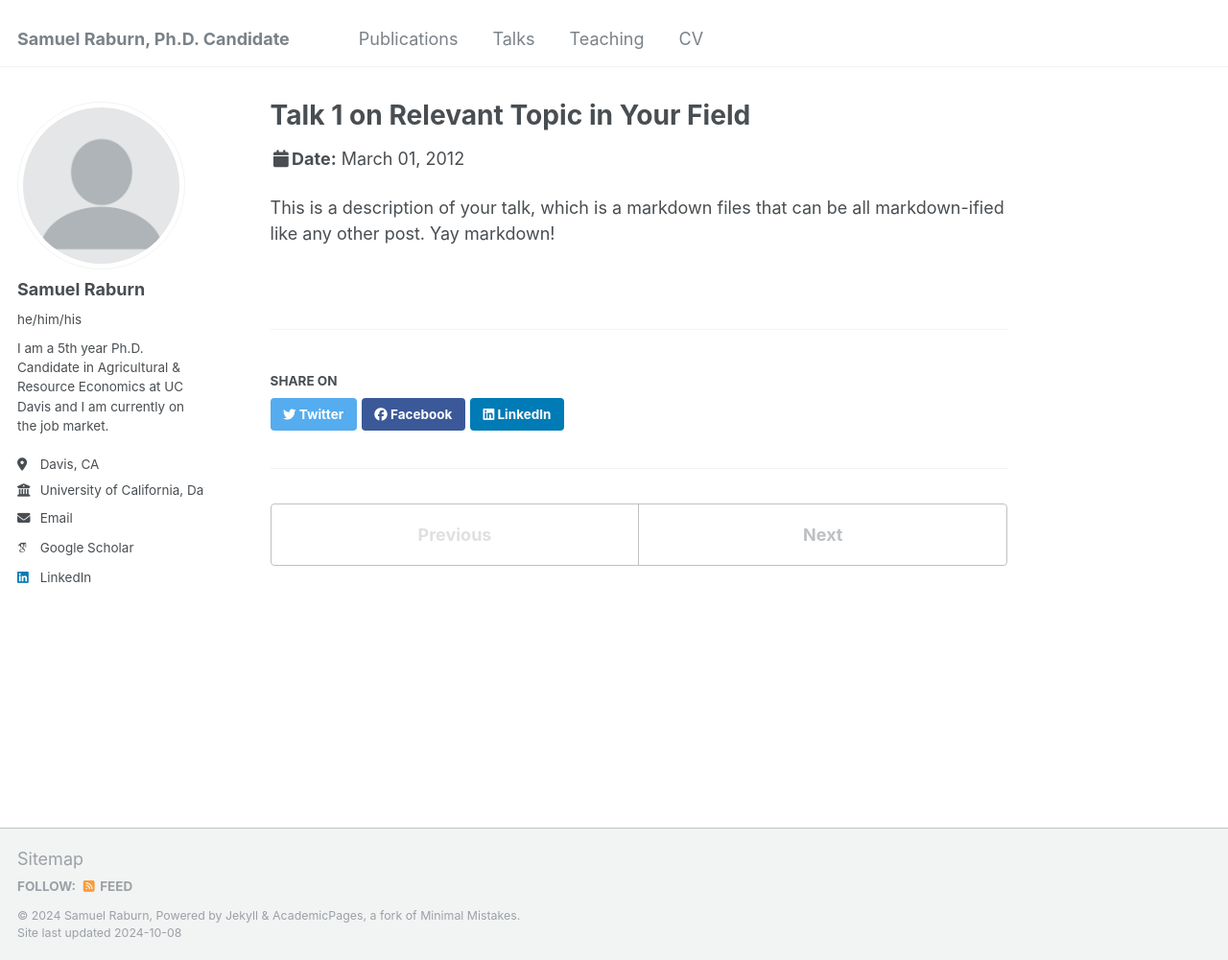
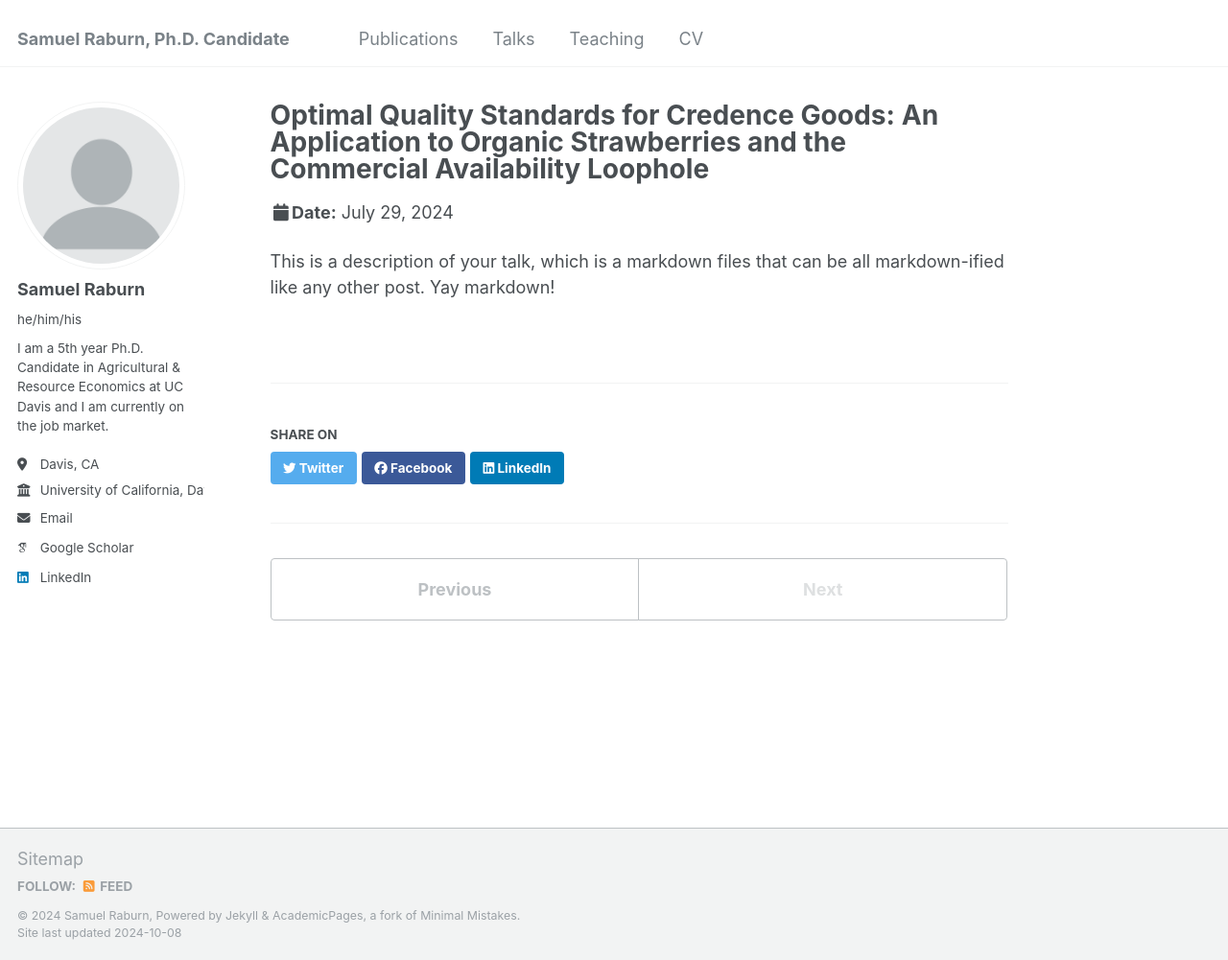
Before and after one commit to sraburn/sraburn.github.io, a Jekyll site: the page built from _talks/2012-03-01-talk-1.md, in a window 1280 px wide and 1001 px high. Shown: the whole window at 96% size. Built offline with Jekyll 4.4.1, drawn with Linux system fonts in a browser that asks for light colours; some web fonts are replaced.

Commit message:
Update 2024-07-29.md

```diff
--- a/_talks/2012-03-01-talk-1.md
+++ b/_talks/2012-03-01-talk-1.md
@@ -1,11 +1,11 @@
 ---
-title: "Talk 1 on Relevant Topic in Your Field"
+title: "Optimal Quality Standards for Credence Goods: An Application to Organic Strawberries and the Commercial Availability Loophole"
 collection: talks
 type: "Talk"
-permalink: /talks/2012-03-01-talk-1
-venue: "UC San Francisco, Department of Testing"
-date: 2012-03-01
-location: "San Francisco, California"
+permalink: /talks/2024-07-29
+venue: "Agricultural & Applied Economics Association Annual Meeting"
+date: 2024-07-29
+location: "New Orleans, Louisiana"
 ---
 
 This is a description of your talk, which is a markdown files that can be all markdown-ified like any other post. Yay markdown!
```
